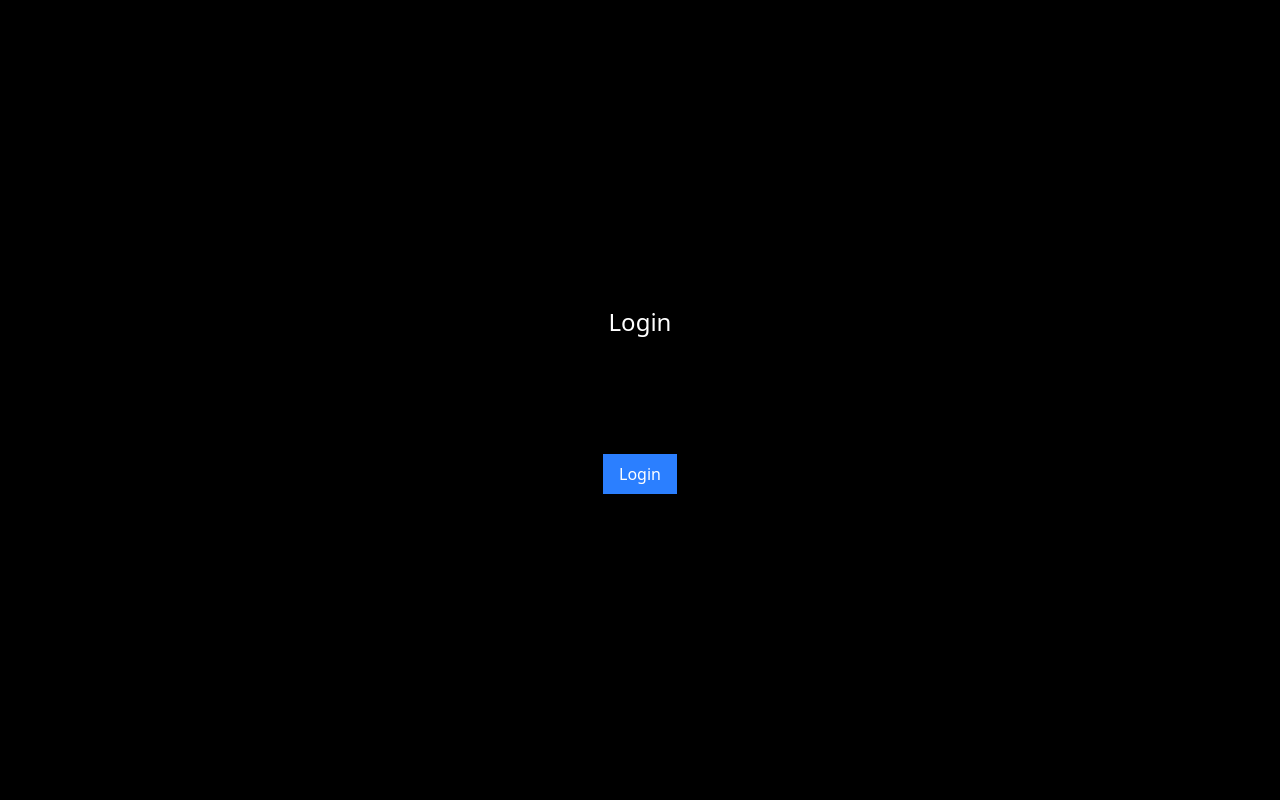
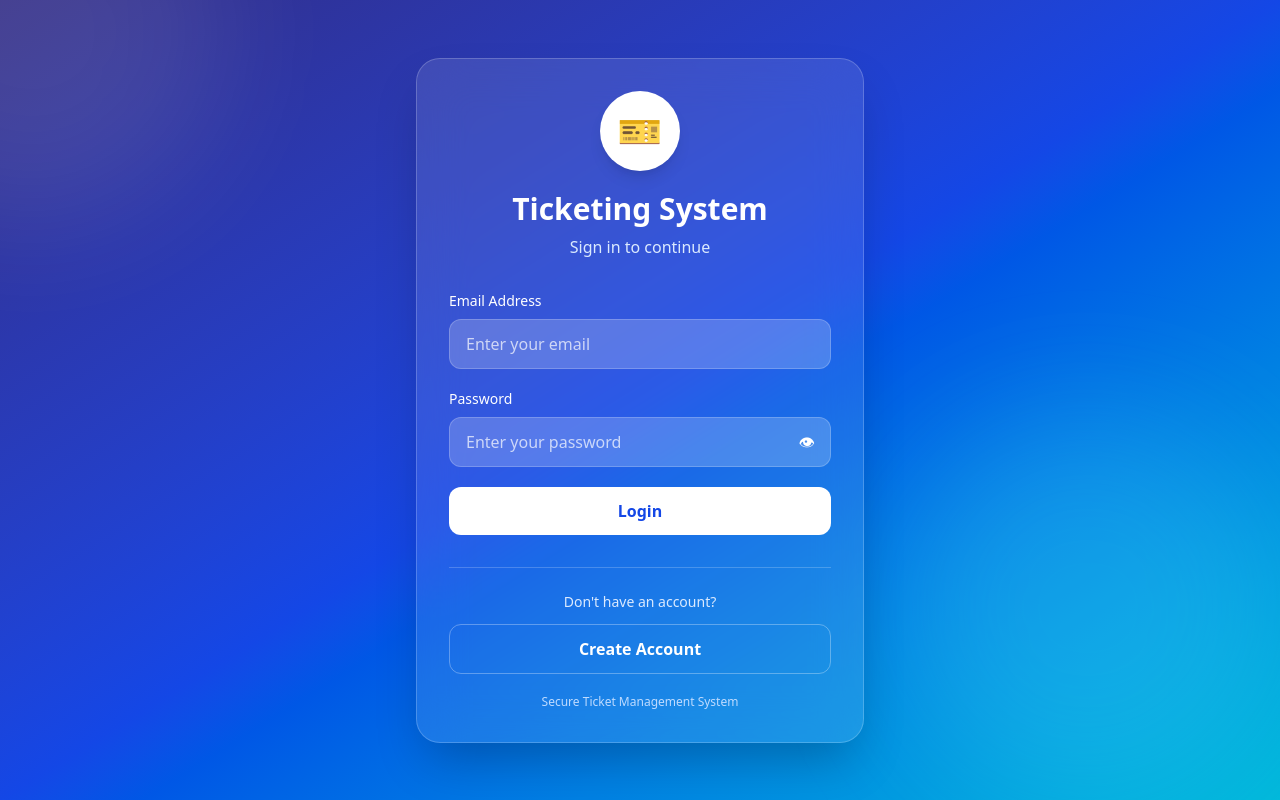
Before and after one commit to ukree1/ticketing_system, a React (Vite) app in the folder client/: page / in a window 1280 px wide. Built offline with nearby package versions, Linux system fonts and the light colour scheme; no server answers.

Commit message:
Fix ticket system: role-based filtering and Firestore listener

```diff
--- a/client/src/pages/Login.jsx
+++ b/client/src/pages/Login.jsx
@@ -1,64 +1,141 @@
-import { useState } from "react"
-import { loginUser } from "../auth/authService"
-import { useNavigate } from "react-router-dom"
+import { useState } from "react";
+import { loginUser } from "../auth/authService";
+import { useNavigate } from "react-router-dom";
 
 export default function Login() {
-  const [email, setEmail] = useState("")
-  const [password, setPassword] = useState("")
-  const [loading, setLoading] = useState(false)
+  const [email, setEmail] = useState("");
+  const [password, setPassword] = useState("");
+  const [loading, setLoading] = useState(false);
+  const [showPassword, setShowPassword] = useState(false);
 
-  const navigate = useNavigate()
+  const navigate = useNavigate();
 
   const handleLogin = async () => {
     try {
-      const cleanEmail = email.trim()
+      const cleanEmail = email.trim();
 
       if (!cleanEmail || !password) {
-        alert("Fill all fields")
-        return
+        alert("Please fill in all fields.");
+        return;
       }
 
-      setLoading(true)
+      setLoading(true);
 
-      await loginUser(cleanEmail, password)
+      await loginUser(cleanEmail, password);
 
-      alert("Login success")
-      navigate("/dashboard")
+      navigate("/dashboard");
     } catch (err) {
-      alert(err.message)
+      alert(err.message);
     } finally {
-      setLoading(false)
+      setLoading(false);
     }
-  }
+  };
 
   return (
-    <div className="h-screen flex flex-col items-center justify-center bg-black text-white gap-3">
-      <h1 className="text-2xl">Login</h1>
+    <div className="min-h-screen bg-gradient-to-br from-indigo-900 via-blue-700 to-cyan-500 flex items-center justify-center p-6">
+
+      <div className="absolute inset-0 overflow-hidden">
+        <div className="absolute -top-40 -left-40 h-96 w-96 rounded-full bg-white/10 blur-3xl"></div>
+        <div className="absolute bottom-0 right-0 h-96 w-96 rounded-full bg-cyan-300/20 blur-3xl"></div>
+      </div>
+
+      <div className="relative w-full max-w-md rounded-3xl bg-white/10 backdrop-blur-xl border border-white/20 shadow-2xl p-8">
+
+        <div className="text-center mb-8">
+          <div className="mx-auto w-20 h-20 rounded-full bg-white flex items-center justify-center text-4xl shadow-lg">
+            🎫
+          </div>
+
+          <h1 className="text-3xl font-bold text-white mt-5">
+            Ticketing System
+          </h1>
+
+          <p className="text-blue-100 mt-2">
+            Sign in to continue
+          </p>
+        </div>
+
+        <div className="space-y-5">
+
+          <div>
+            <label className="text-white text-sm mb-2 block">
+              Email Address
+            </label>
 
             <input
-        className="p-2 text-black"
-        placeholder="Email"
+              type="email"
+              placeholder="Enter your email"
               value={email}
               onChange={(e) => setEmail(e.target.value)}
+              className="w-full rounded-xl border border-white/20 bg-white/20 px-4 py-3 text-white placeholder-white/70 outline-none focus:border-white focus:ring-2 focus:ring-cyan-300 transition"
             />
+          </div>
 
+          <div>
+            <label className="text-white text-sm mb-2 block">
+              Password
+            </label>
+
+            <div className="relative">
               <input
-        className="p-2 text-black"
-        type="password"
-        placeholder="Password"
+                type={showPassword ? "text" : "password"}
+                placeholder="Enter your password"
                 value={password}
                 onChange={(e) => setPassword(e.target.value)}
+                className="w-full rounded-xl border border-white/20 bg-white/20 px-4 py-3 pr-12 text-white placeholder-white/70 outline-none focus:border-white focus:ring-2 focus:ring-cyan-300 transition"
               />
 
               <button
-        className={`px-4 py-2 ${
-          loading ? "bg-gray-500" : "bg-blue-500"
-        }`}
+                type="button"
+                onClick={() => setShowPassword(!showPassword)}
+                className="absolute right-4 top-1/2 -translate-y-1/2 text-white"
+              >
+                {showPassword ? "🙈" : "👁"}
+              </button>
+            </div>
+          </div>
+
+          <button
             onClick={handleLogin}
             disabled={loading}
+            className={`w-full rounded-xl py-3 font-semibold transition-all duration-300 ${
+              loading
+                ? "bg-gray-400 cursor-not-allowed"
+                : "bg-white text-blue-700 hover:bg-cyan-100 hover:scale-[1.02]"
+            }`}
           >
-        {loading ? "Logging in..." : "Login"}
+            {loading ? (
+              <div className="flex justify-center items-center gap-2">
+                <div className="h-5 w-5 border-2 border-white border-t-transparent rounded-full animate-spin"></div>
+                Logging in...
+              </div>
+            ) : (
+              "Login"
+            )}
           </button>
         </div>
-  )
+
+        <div className="mt-8 border-t border-white/20 pt-6">
+
+  <p className="text-center text-blue-100 text-sm">
+    Don't have an account?
+  </p>
+
+  <button
+    onClick={() => navigate("/register")}
+    className="mt-3 w-full rounded-xl border border-white/30 py-3 text-white font-semibold hover:bg-white/10 transition"
+  >
+    Create Account
+  </button>
+
+  <p className="text-center text-blue-200 text-xs mt-5">
+    Secure Ticket Management System
+  </p>
+
+</div>
+
+      </div>
+
+    </div>
+  );
 }
--- a/client/src/pages/Register.jsx
+++ b/client/src/pages/Register.jsx
@@ -1,68 +1,131 @@
-import { useState } from "react"
-import { useNavigate } from "react-router-dom"
-
-import { registerUser } from "../auth/authService"
-import { createUserProfile } from "../services/userService"
+import { useState } from "react";
+import { useNavigate } from "react-router-dom";
+import { registerUser } from "../auth/authService";
 
 export default function Register() {
-  const [email, setEmail] = useState("")
-  const [password, setPassword] = useState("")
-  const [loading, setLoading] = useState(false)
+  const navigate = useNavigate();
 
-  const navigate = useNavigate()
+  const [email, setEmail] = useState("");
+  const [password, setPassword] = useState("");
+  const [confirmPassword, setConfirmPassword] = useState("");
+  const [loading, setLoading] = useState(false);
 
   const handleRegister = async () => {
     try {
-      const cleanEmail = email.trim()
+      const cleanEmail = email.trim();
 
-      if (!cleanEmail || !password) {
-        alert("Fill all fields")
-        return
+      if (!cleanEmail || !password || !confirmPassword) {
+        alert("Please fill in all fields.");
+        return;
       }
 
-      setLoading(true)
-
-      const result = await registerUser(cleanEmail, password)
-
-      await createUserProfile(result.user)
-
-      alert("Registered successfully")
-      navigate("/")
-    } catch (err) {
-      alert(err.message)
-    } finally {
-      setLoading(false)
-    }
+      if (password !== confirmPassword) {
+        alert("Passwords do not match.");
+        return;
       }
 
+      if (password.length < 6) {
+        alert("Password must be at least 6 characters.");
+        return;
+      }
+
+      setLoading(true);
+
+      await registerUser(cleanEmail, password);
+
+      alert("Account created successfully!");
+
+      navigate("/login");
+    } catch (err) {
+      alert(err.message);
+    } finally {
+      setLoading(false);
+    }
+  };
+
   return (
-    <div className="h-screen flex flex-col items-center justify-center bg-black text-white gap-3">
-      <h1 className="text-2xl">Register</h1>
+    <div className="min-h-screen bg-gradient-to-br from-indigo-900 via-blue-700 to-cyan-500 flex items-center justify-center p-6">
+
+      <div className="absolute inset-0 overflow-hidden">
+        <div className="absolute -top-40 -left-40 h-96 w-96 rounded-full bg-white/10 blur-3xl"></div>
+        <div className="absolute bottom-0 right-0 h-96 w-96 rounded-full bg-cyan-300/20 blur-3xl"></div>
+      </div>
+
+      <div className="relative w-full max-w-md rounded-3xl bg-white/10 backdrop-blur-xl border border-white/20 shadow-2xl p-8">
+
+        <div className="text-center mb-8">
+
+          <div className="mx-auto w-20 h-20 rounded-full bg-white flex items-center justify-center text-4xl shadow-lg">
+            👤
+          </div>
+
+          <h1 className="text-3xl font-bold text-white mt-5">
+            Create Account
+          </h1>
+
+          <p className="text-blue-100 mt-2">
+            Register to continue
+          </p>
+
+        </div>
+
+        <div className="space-y-5">
 
           <input
-        className="p-2 text-black"
-        placeholder="Email"
+            type="email"
+            placeholder="Email Address"
             value={email}
             onChange={(e) => setEmail(e.target.value)}
+            className="w-full rounded-xl border border-white/20 bg-white/20 px-4 py-3 text-white placeholder-white/70 outline-none focus:ring-2 focus:ring-cyan-300"
           />
 
           <input
-        className="p-2 text-black"
             type="password"
             placeholder="Password"
             value={password}
             onChange={(e) => setPassword(e.target.value)}
+            className="w-full rounded-xl border border-white/20 bg-white/20 px-4 py-3 text-white placeholder-white/70 outline-none focus:ring-2 focus:ring-cyan-300"
+          />
+
+          <input
+            type="password"
+            placeholder="Confirm Password"
+            value={confirmPassword}
+            onChange={(e) => setConfirmPassword(e.target.value)}
+            className="w-full rounded-xl border border-white/20 bg-white/20 px-4 py-3 text-white placeholder-white/70 outline-none focus:ring-2 focus:ring-cyan-300"
           />
 
           <button
-        className={`px-4 py-2 ${
-          loading ? "bg-gray-500" : "bg-green-500"
-        }`}
             onClick={handleRegister}
             disabled={loading}
+            className={`w-full rounded-xl py-3 font-semibold transition ${
+              loading
+                ? "bg-gray-400 cursor-not-allowed"
+                : "bg-green-500 hover:bg-green-600 text-white"
+            }`}
           >
-        {loading ? "Creating..." : "Register"}
+            {loading ? "Creating Account..." : "Create Account"}
           </button>
+
         </div>
-  )
+
+        <div className="mt-8 border-t border-white/20 pt-6">
+
+          <p className="text-center text-blue-100">
+            Already have an account?
+          </p>
+
+          <button
+            onClick={() => navigate("/login")}
+            className="mt-3 w-full rounded-xl border border-white/30 py-3 text-white hover:bg-white/10 transition"
+          >
+            Back to Login
+          </button>
+
+        </div>
+
+      </div>
+
+    </div>
+  );
 }
--- a/client/src/services/userService.js
+++ b/client/src/services/userService.js
@@ -1,4 +1,4 @@
-import { db } from "../firebase"
+import { db, auth } from "../firebase";
 import {
   doc,
   setDoc,
@@ -7,138 +7,178 @@ import {
   updateDoc,
   deleteDoc,
   collection,
-  serverTimestamp
-} from "firebase/firestore"
+  serverTimestamp,
+} from "firebase/firestore";
 
-const ADMIN_EMAIL = "admin@ticketing.com"
+const ADMIN_EMAIL = "admin@ticketing.com";
+
+const userCache = {};
 
 // ==========================
-// SIMPLE CACHE
-// ==========================
-const userCache = {}
-
-// ==========================
-// CREATE USER PROFILE (ADMIN LOCK FIX)
+// CREATE USER PROFILE
 // ==========================
 export const createUserProfile = async (user) => {
+  if (!user) return;
+
+  const ref = doc(db, "users", user.uid);
+  const snap = await getDoc(ref);
+
+  // Don't overwrite an existing profile
+  if (snap.exists()) return;
+
   const role =
-    user.email === ADMIN_EMAIL ? "admin" : "user"
+    user.email === ADMIN_EMAIL ? "admin" : "user";
 
-  await setDoc(doc(db, "users", user.uid), {
+  await setDoc(ref, {
     email: user.email,
     role,
     disabled: false,
-    createdAt: serverTimestamp()
-  })
-}
+    createdAt: serverTimestamp(),
+  });
+};
 
 // ==========================
-// GET USER ROLE (SAFE + ADMIN PROTECTION)
+// GET USER ROLE
+// Auto-create profile if missing
 // ==========================
 export const getUserRole = async (uid) => {
-  if (!uid) return "user"
+  if (!uid) return "user";
 
-  const snap = await getDoc(doc(db, "users", uid))
+  const ref = doc(db, "users", uid);
+  const snap = await getDoc(ref);
 
-  if (!snap.exists()) return "user"
+  if (!snap.exists()) {
+    const currentUser = auth.currentUser;
 
-  const data = snap.data()
+    if (currentUser && currentUser.uid === uid) {
+      const role =
+        currentUser.email === ADMIN_EMAIL
+          ? "admin"
+          : "user";
 
-  // 🔥 HARD LOCK: admin email is always admin
-  if (data.email === ADMIN_EMAIL) {
-    return "admin"
+      await setDoc(ref, {
+        email: currentUser.email,
+        role,
+        disabled: false,
+        createdAt: serverTimestamp(),
+      });
+
+      return role;
+    }
+
+    return "user";
   }
 
-  return data.role || "user"
-}
+  const data = snap.data();
+
+  // Always protect the main admin account
+  if (data.email === ADMIN_EMAIL) {
+    return "admin";
+  }
+
+  return data.role || "user";
+};
 
 // ==========================
-// GET USER EMAIL (CACHE + SAFE)
+// GET USER EMAIL
 // ==========================
 export const getUserEmail = async (uid) => {
-  if (!uid) return "Unknown User"
+  if (!uid) return "Unknown User";
 
-  if (userCache[uid]) return userCache[uid]
+  if (userCache[uid]) {
+    return userCache[uid];
+  }
 
-  const snap = await getDoc(doc(db, "users", uid))
+  const snap = await getDoc(doc(db, "users", uid));
 
-  if (!snap.exists()) return "Unknown User"
+  if (!snap.exists()) {
+    return "Unknown User";
+  }
 
-  const email = snap.data().email || "Unknown User"
+  const email = snap.data().email || "Unknown User";
 
-  userCache[uid] = email
+  userCache[uid] = email;
 
-  return email
-}
+  return email;
+};
 
 // ==========================
 // GET ALL USERS
 // ==========================
 export const getUsers = async () => {
-  const snap = await getDocs(collection(db, "users"))
+  const snap = await getDocs(collection(db, "users"));
 
-  return snap.docs.map(doc => ({
+  return snap.docs.map((doc) => ({
     id: doc.id,
-    ...doc.data()
-  }))
-}
+    ...doc.data(),
+  }));
+};
 
 // ==========================
-// UPDATE ROLE (PROTECTED)
+// UPDATE ROLE
 // ==========================
 export const updateUserRole = async (uid, role) => {
-  const snap = await getDoc(doc(db, "users", uid))
+  const ref = doc(db, "users", uid);
+  const snap = await getDoc(ref);
 
-  if (snap.exists()) {
-    const user = snap.data()
-
-    // 🚫 BLOCK CHANGING ADMIN EMAIL ROLE
-    if (user.email === ADMIN_EMAIL) {
-      throw new Error("Cannot modify main admin account")
-    }
+  if (!snap.exists()) {
+    throw new Error("User not found");
   }
 
-  await updateDoc(doc(db, "users", uid), {
+  const user = snap.data();
+
+  if (user.email === ADMIN_EMAIL) {
+    throw new Error("Cannot modify main admin account");
+  }
+
+  await updateDoc(ref, {
     role,
-    updatedAt: serverTimestamp()
-  })
-}
+    updatedAt: serverTimestamp(),
+  });
+};
 
 // ==========================
-// ENABLE / DISABLE USER (PROTECTED)
+// ENABLE / DISABLE USER
 // ==========================
-export const toggleUserStatus = async (uid, disabled) => {
-  const snap = await getDoc(doc(db, "users", uid))
+export const toggleUserStatus = async (
+  uid,
+  disabled
+) => {
+  const ref = doc(db, "users", uid);
+  const snap = await getDoc(ref);
 
-  if (snap.exists()) {
-    const user = snap.data()
-
-    // 🚫 BLOCK DISABLING ADMIN
-    if (user.email === ADMIN_EMAIL) {
-      throw new Error("Cannot disable admin account")
-    }
+  if (!snap.exists()) {
+    throw new Error("User not found");
   }
 
-  await updateDoc(doc(db, "users", uid), {
+  const user = snap.data();
+
+  if (user.email === ADMIN_EMAIL) {
+    throw new Error("Cannot disable admin account");
+  }
+
+  await updateDoc(ref, {
     disabled,
-    updatedAt: serverTimestamp()
-  })
-}
+    updatedAt: serverTimestamp(),
+  });
+};
 
 // ==========================
-// DELETE USER (PROTECTED)
+// DELETE USER
 // ==========================
 export const deleteUser = async (uid) => {
-  const snap = await getDoc(doc(db, "users", uid))
+  const ref = doc(db, "users", uid);
+  const snap = await getDoc(ref);
 
-  if (snap.exists()) {
-    const user = snap.data()
-
-    // 🚫 BLOCK DELETING ADMIN
-    if (user.email === ADMIN_EMAIL) {
-      throw new Error("Cannot delete admin account")
-    }
+  if (!snap.exists()) {
+    throw new Error("User not found");
   }
 
-  await deleteDoc(doc(db, "users", uid))
-}
+  const user = snap.data();
+
+  if (user.email === ADMIN_EMAIL) {
+    throw new Error("Cannot delete admin account");
+  }
+
+  await deleteDoc(ref);
+};
```
Also changed, not shown: client/src/auth/authService.js (+55 -8 lines), client/src/hooks/useRole.js (+20 -12 lines), client/src/pages/Tickets.jsx (+20 -19 lines), client/src/services/ticketService.js (+58 -51 lines), 1 other file (tests, documents, lock files or other folders). Lines whose indentation alone changed are shown as unchanged.
